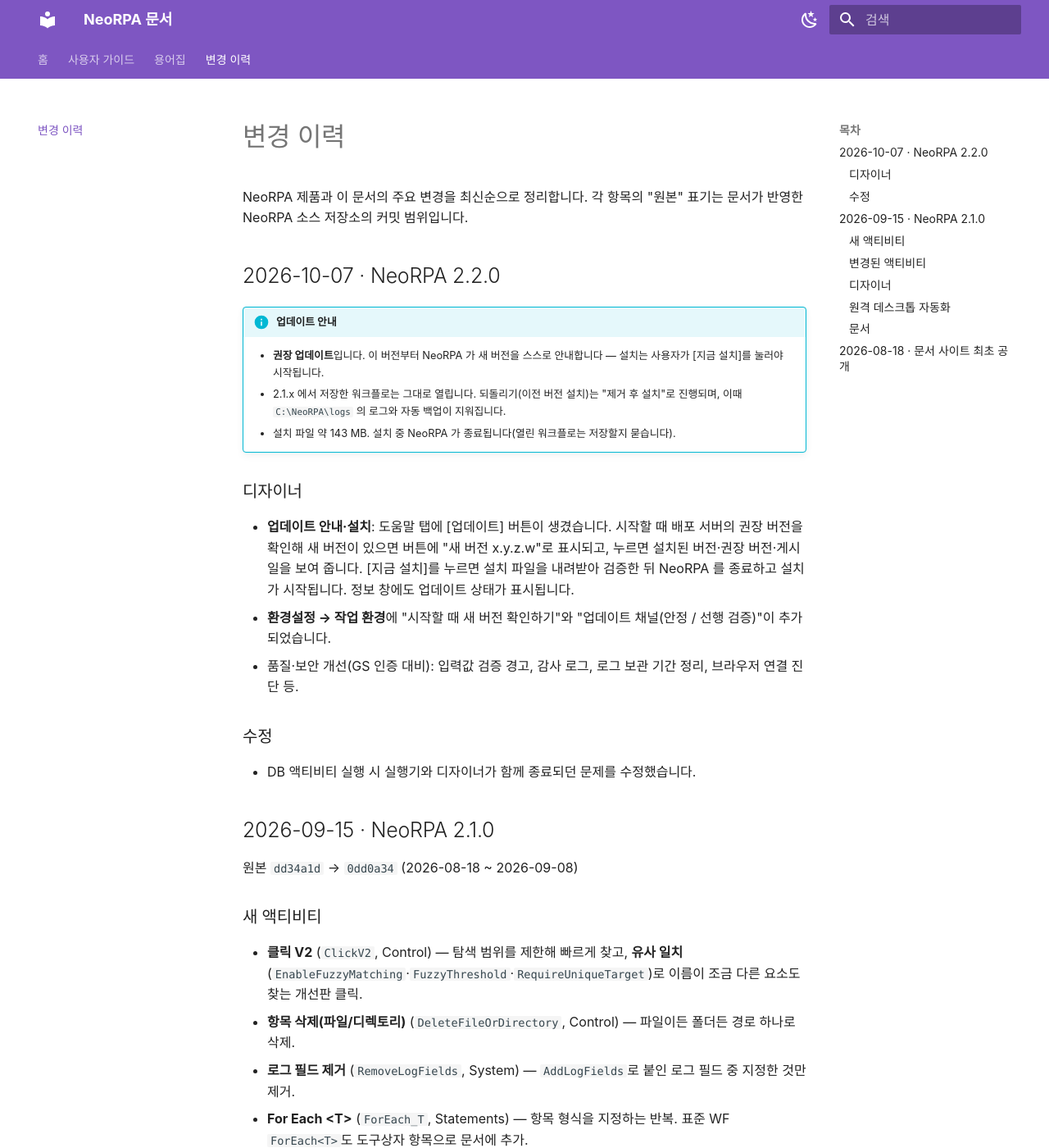
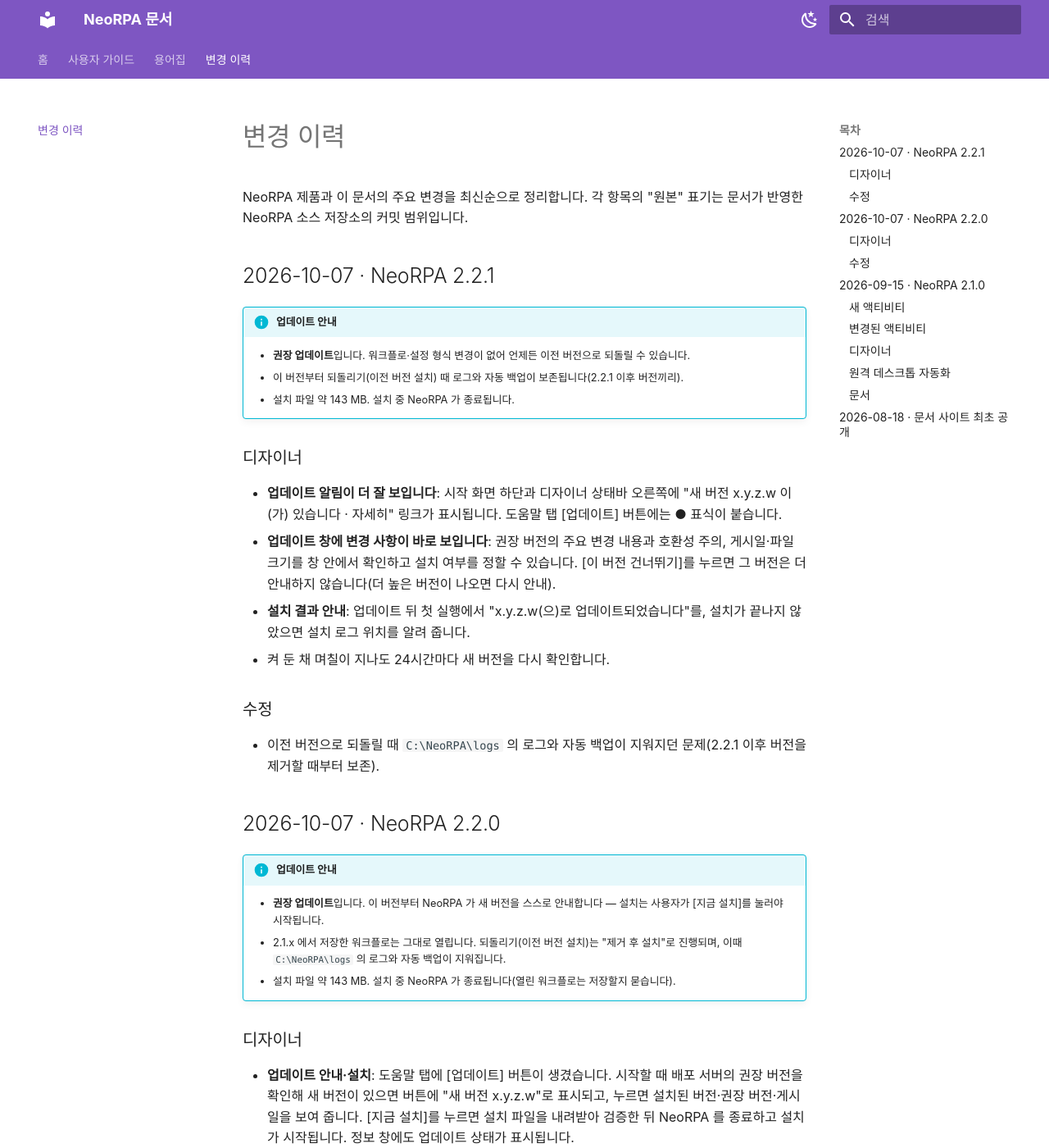
Before and after one commit to DxSolutions1/neorpa-docs, an MkDocs documentation site: the page built from docs/changelog.md, in a window 1280 px wide and 1400 px high. Shown: the whole window at 82% size. Built offline with MkDocs 1.6.1 and Material for MkDocs 9.7.7, drawn with Linux system fonts in a browser that asks for light colours.

Commit message:
변경 이력: NeoRPA 2.2.1 — 업데이트 알림 개선, 변경 요약, 설치 결과 안내, 되돌리기 데이터 보존
Co-Authored-By: Claude Fable 5.1 <noreply@anthropic.com>
Claude-Session: https://claude.ai/code/session_01PUSqhDokEVUZk2ivEPKrvJ

```diff
--- a/docs/changelog.md
+++ b/docs/changelog.md
@@ -1,6 +1,24 @@
 # 변경 이력
 
 NeoRPA 제품과 이 문서의 주요 변경을 최신순으로 정리합니다. 각 항목의 "원본" 표기는 문서가 반영한 NeoRPA 소스 저장소의 커밋 범위입니다.
+
+## 2026-10-07 · NeoRPA 2.2.1 { #v2-2-1 }
+
+!!! info "업데이트 안내"
+    - **권장 업데이트**입니다. 워크플로·설정 형식 변경이 없어 언제든 이전 버전으로 되돌릴 수 있습니다.
+    - 이 버전부터 되돌리기(이전 버전 설치) 때 로그와 자동 백업이 보존됩니다(2.2.1 이후 버전끼리).
+    - 설치 파일 약 143 MB. 설치 중 NeoRPA 가 종료됩니다.
+
+### 디자이너
+
+- **업데이트 알림이 더 잘 보입니다**: 시작 화면 하단과 디자이너 상태바 오른쪽에 "새 버전 x.y.z.w 이(가) 있습니다 · 자세히" 링크가 표시됩니다. 도움말 탭 [업데이트] 버튼에는 ● 표식이 붙습니다.
+- **업데이트 창에 변경 사항이 바로 보입니다**: 권장 버전의 주요 변경 내용과 호환성 주의, 게시일·파일 크기를 창 안에서 확인하고 설치 여부를 정할 수 있습니다. [이 버전 건너뛰기]를 누르면 그 버전은 더 안내하지 않습니다(더 높은 버전이 나오면 다시 안내).
+- **설치 결과 안내**: 업데이트 뒤 첫 실행에서 "x.y.z.w(으)로 업데이트되었습니다"를, 설치가 끝나지 않았으면 설치 로그 위치를 알려 줍니다.
+- 켜 둔 채 며칠이 지나도 24시간마다 새 버전을 다시 확인합니다.
+
+### 수정
+
+- 이전 버전으로 되돌릴 때 `C:\NeoRPA\logs` 의 로그와 자동 백업이 지워지던 문제(2.2.1 이후 버전을 제거할 때부터 보존).
 
 ## 2026-10-07 · NeoRPA 2.2.0 { #v2-2-0 }
 
```
